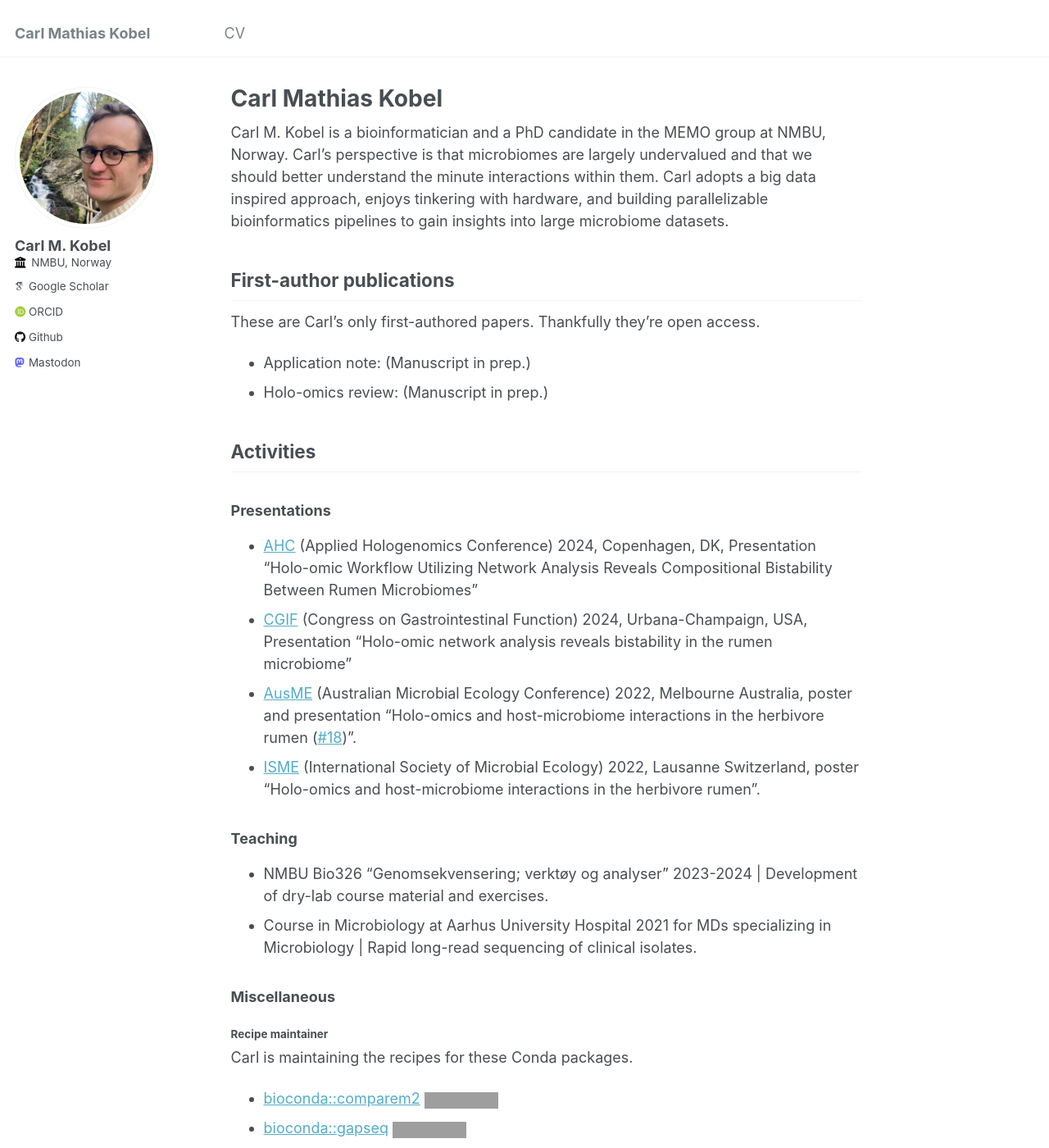
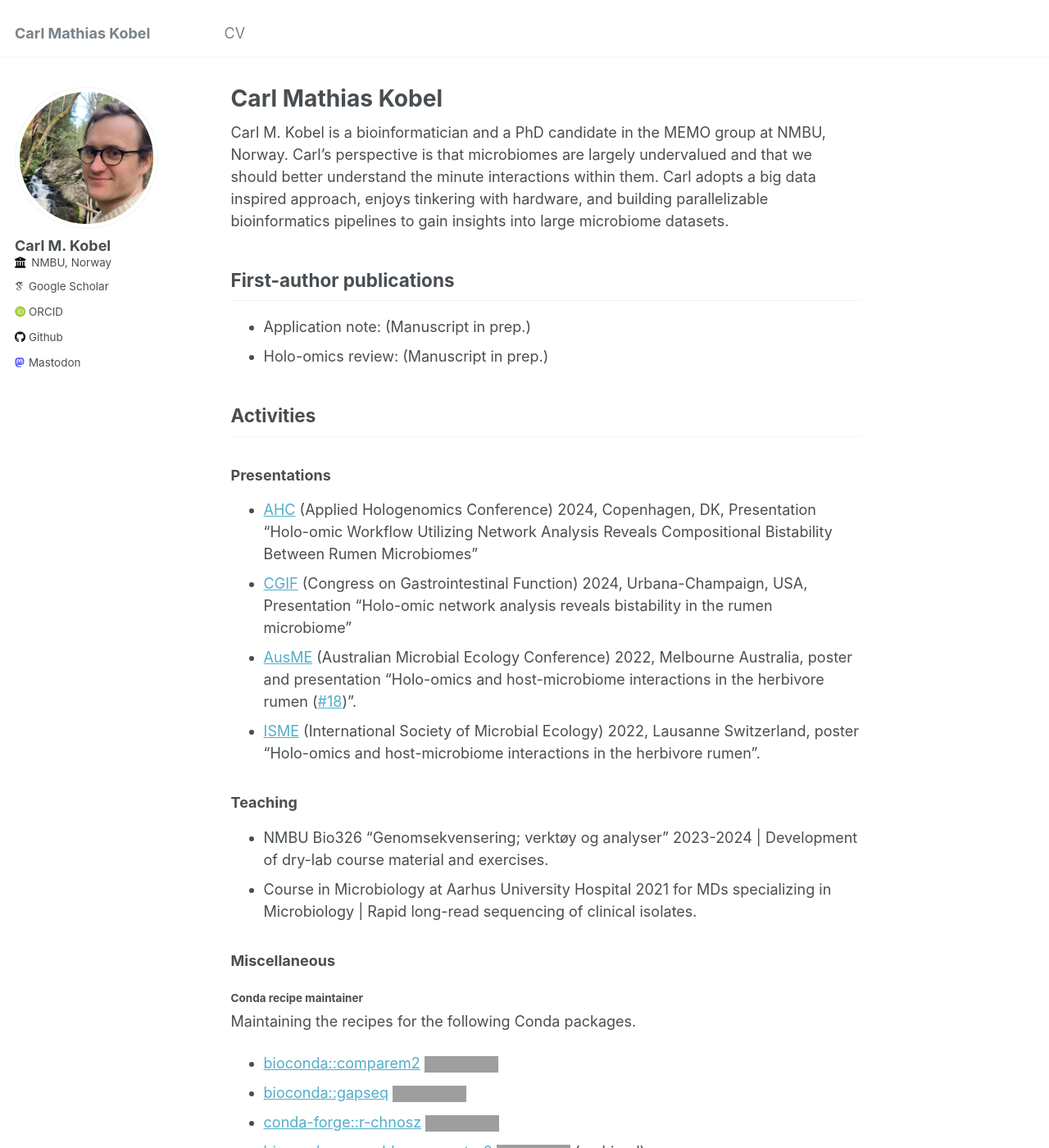
Before and after one commit to cmkobel/cmkobel.github.io, a Jekyll site: the page built from _pages/about.md, in a window 1280 px wide and 1400 px high. Shown: the whole window at 82% size. Built offline with Jekyll 4.4.1, drawn with Linux system fonts in a browser that asks for light colours; some web fonts are replaced; grey boxes are pictures that could not be loaded.

Commit message:
Update about.md

```diff
--- a/_pages/about.md
+++ b/_pages/about.md
@@ -8,14 +8,10 @@ redirect_from:
 ---
 
 
-
-
 Carl M. Kobel is a bioinformatician and a PhD candidate in the MEMO group at NMBU, Norway. Carl’s perspective is that microbiomes are largely undervalued and that we should better understand the minute interactions within them. Carl adopts a big data inspired approach, enjoys tinkering with hardware, and building parallelizable bioinformatics pipelines to gain insights into large microbiome datasets.
 
 
 ## First-author publications
-
-These are Carl's only first-authored papers. Thankfully they're open access.
 
   - Application note: (Manuscript in prep.)
   - Holo-omics review: (Manuscript in prep.)
@@ -36,9 +32,9 @@ These are Carl's only first-authored papers. Thankfully they're open access.
 
 ### Miscellaneous
 
-#### Recipe maintainer
+#### Conda recipe maintainer
 
-Carl is maintaining the recipes for these Conda packages.
+Maintaining the recipes for the following Conda packages.
 
   - [bioconda::comparem2](https://anaconda.org/bioconda/comparem2) ![Conda Downloads](https://img.shields.io/conda/d/bioconda/comparem2)
   - [bioconda::gapseq](https://anaconda.org/bioconda/gapseq) ![Conda Downloads](https://img.shields.io/conda/d/bioconda/gapseq)
```
